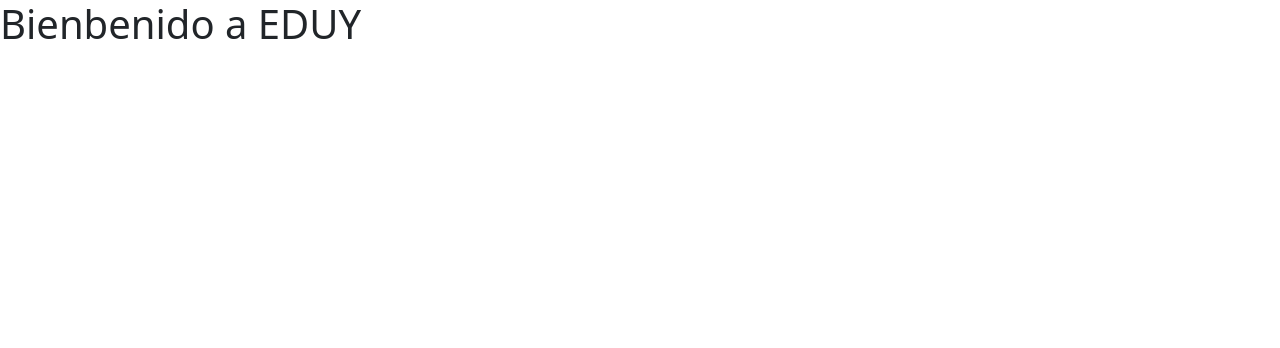
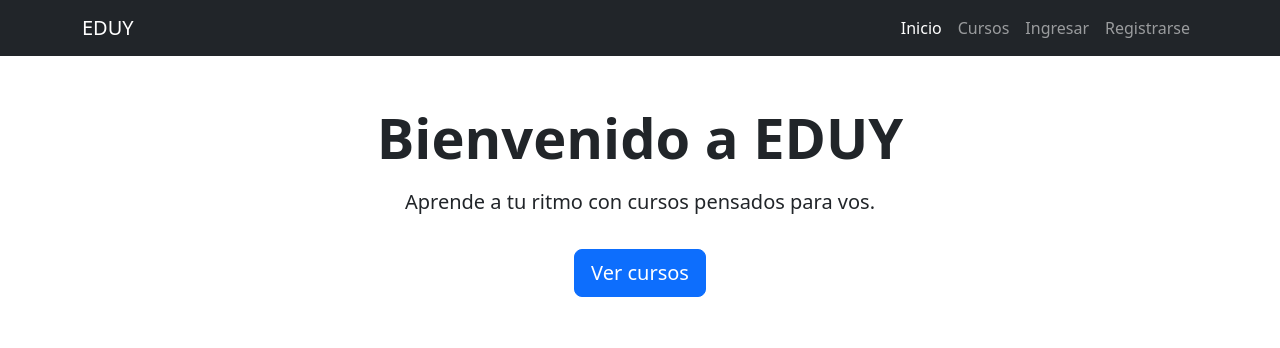
Before and after one commit to marceloprofe/EDUY, a plain HTML site: page index.html in a window 1280 px wide. Drawn offline with nearby package versions, Linux system fonts and the light colour scheme.

Commit message:
Agrega navegación y presentación principal

```diff
--- a/index.html
+++ b/index.html
@@ -13,9 +13,60 @@
 </head>
 
 <body>
+    <nav class="navbar navbar-expand-lg bg-dark navbar-dark">
+        <div class="container">
+            <a class="navbar-brand" href="#">EDUY</a>
 
-    <h1>Bienbenido a EDUY</h1>
+            <button class="navbar-toggler" type="button" data-bs-toggle="collapse"
+            data-bs-target="#menuPrincipal" aria-controls="menuPrincipal" aria-expanded="false"
+            aria-label="Mostar navegación">
+            <span class="navbar-toggler-icon"></span>
 
+            </button>
+
+             <div class="collapse navbar-collapse" id="menuPrincipal">
+            <ul class="navbar-nav ms-auto">
+                <li class="nav-item">
+                    <a class="nav-link active" href="#">Inicio</a>
+                </li>
+
+                <li class="nav-item">
+                    <a class="nav-link" href="#">Cursos</a>
+                </li>
+
+                <li class="nav-item">
+                    <a class="nav-link" href="#">Ingresar</a>
+                </li>
+
+                <li class="nav-item">
+                    <a class="nav-link" href="#">Registrarse</a>
+                </li>
+            </ul>
+        </div>
+
+        </div>
+
+    </nav>
+
+    <!-- Presentación principal -->
+<main class="container py-5">
+
+    <div class="text-center">
+        <h1 class="display-4 fw-bold">Bienvenido a EDUY</h1>
+
+        <p class="lead mt-3">
+            Aprende a tu ritmo con cursos pensados para vos.
+        </p>
+
+        <a href="#" class="btn btn-primary btn-lg mt-3">
+            Ver cursos
+        </a>
+    </div>
+
+</main>
+
+    <!-- Bootstrap JavaScript -->
+<script src="https://cdn.jsdelivr.net/npm/bootstrap@5.3.8/dist/js/bootstrap.bundle.min.js"></script>
 </body>
 
 </html>
```
